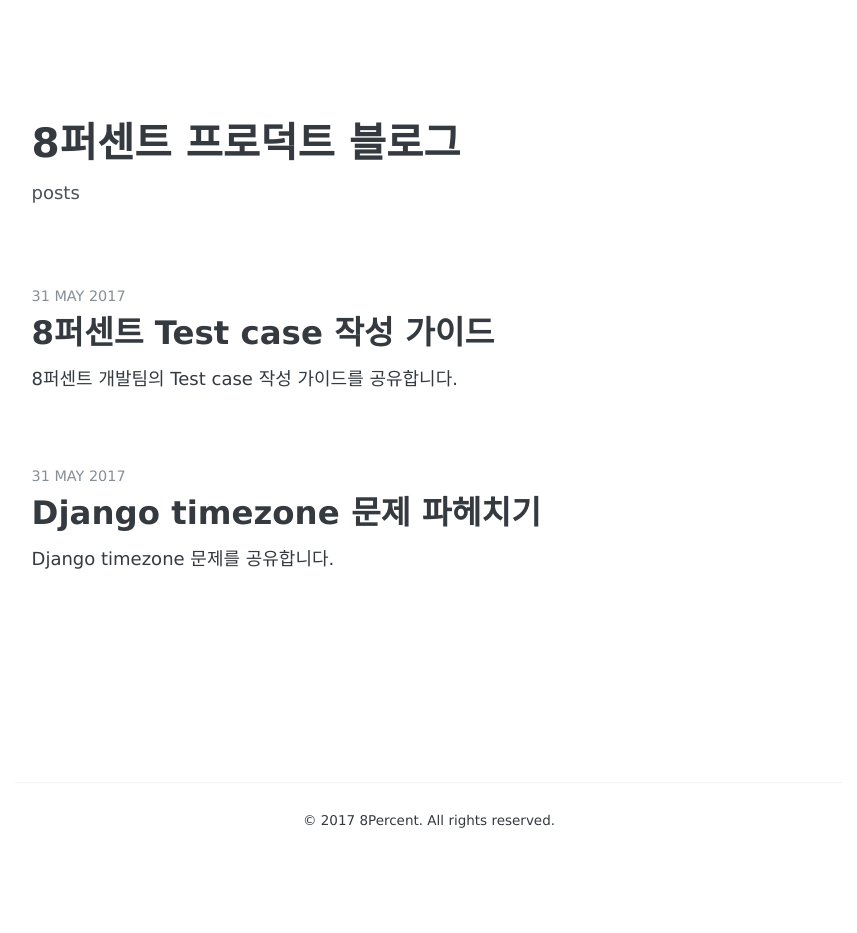
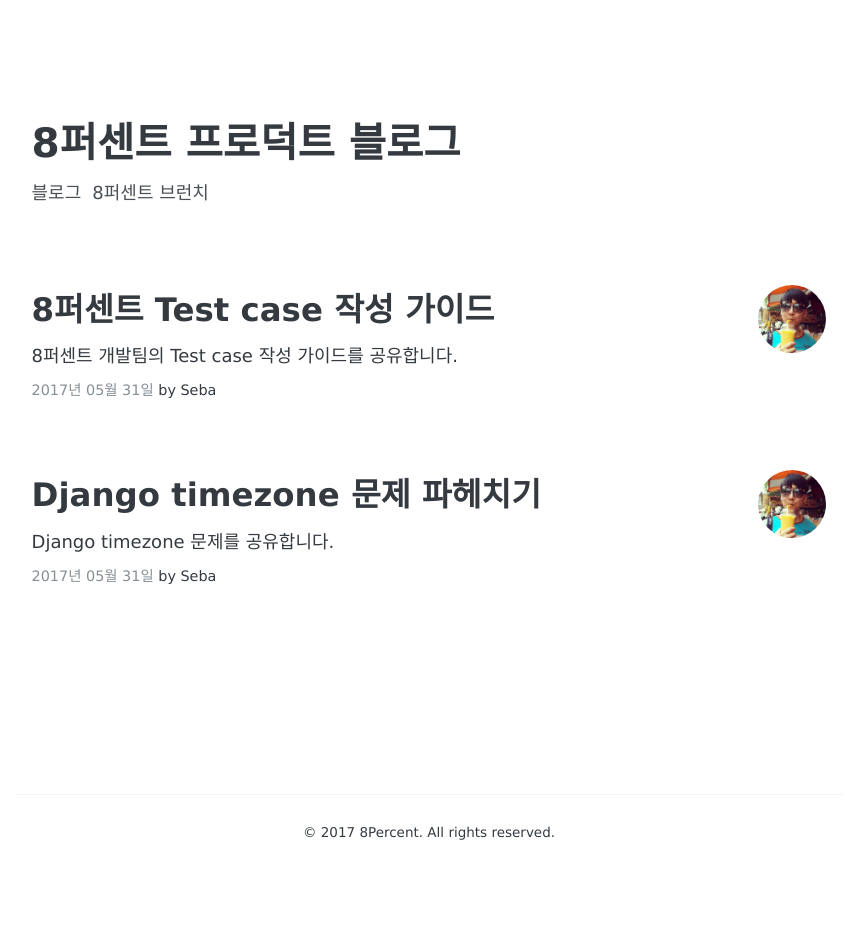
Before and after one commit to 8percent/8percent.github.io, a Jekyll site: the page built from index.html, in a window 1280 px wide. Shown: the whole page, without its empty margins (211-1068 px from the left). Built offline with Jekyll 4.4.1, drawn with Linux system fonts in a browser that asks for light colours; some web fonts are replaced; the list of posts is cut into pages by our own code.

Commit message:
FIX: 저자 정보 추가

```diff
--- a/_config.yml
+++ b/_config.yml
@@ -5,7 +5,13 @@
 # Basic
 name:               "8퍼센트 프로덕트 블로그"
 
-#author:
+authors:
+  leclipse:
+    name: leclipse
+    display_name: Lee Ho Sung
+  seba:
+    name: seba
+    display_name: Seba
 #  facebook:         your-id
 #  youtubeUser:      your-id
 #  youtubeChannel:   your-id
@@ -55,8 +61,10 @@
 
 # Navigation
 nav:
-  - name:           "Posts"
-    url:            "/archive"
+  - name:           "블로그"
+    url:            "/"
+  - name:           "8퍼센트 브런치"
+    url:            "https://brunch.co.kr/@8percent"
 #  - name:           "Github"
 #    url:            "https://github.com/8percent/8percent.github.io"
 
--- a/_layouts/post.html
+++ b/_layouts/post.html
@@ -1,6 +1,7 @@
 ---
 layout: default
 ---
+{% assign author = site.authors[page.author] %}
 <header>
   <div class="header-small">
     <a href="{{site.url}}{{site.baseurl}}">{{ site.name }}</a>
@@ -8,6 +9,9 @@
 </header>
 <div class="post">
   <div class="post-title">{{ page.title }}</div>
+  <p class="post-author">
+      by {{ author.display_name }}
+  </p>
   <span class="post-date">
     <time>{{ page.date | date_to_string }}</time>
   </span>
--- a/_sass/_site.scss
+++ b/_sass/_site.scss
@@ -118,6 +118,12 @@
     font-weight: 600;
   }
 
+  &-author {
+    margin-bottom: .5rem;
+    color: $oc-gray-8;
+    font-size: .75rem;
+  }
+
   &-date {
     margin-bottom: .5rem;
     color: $oc-gray-8;
@@ -196,6 +202,19 @@
       margin-bottom: .3rem;
       font-size : 1.8rem;
       font-weight: 600;
+    }
+
+    &-author {
+      margin-bottom: .3rem;
+      font-size : .8rem;
+    }
+
+    &-portrait {
+      width: 68px;
+      vertical-align: middle;
+      border-radius: 50%;
+      float: right;
+      margin-left: 56px;
     }
 
     &-date {
--- a/index.html
+++ b/index.html
@@ -24,14 +24,12 @@
 <!-- This loops through the paginated posts -->
 {% for post in paginator.posts %}
   <div class="list-post">
+    <img class="list-post-portrait" src="/images/profile/{{ site.authors[post.author].name }}.jpg">
     {% if post.link %}
     <a href="{{ post.link }}">
     {% else %}
     <a href="{{ post.url | prepend: site.baseurl }}">
     {% endif %}
-      <div class="list-post-date">
-        <time>{{ post.date | date_to_string }}</time>
-      </div>
       <div class="list-post-title">
         {{ post.title }}
       </div>
@@ -39,6 +37,12 @@
       <div class="list-post-desc">
         {{ post.description }}
       </div>
+      <span class="list-post-date">
+        <time>{{ post.date | date: "%Y년 %m월 %d일" }}</time>
+      </span>
+      <span class="list-post-author">
+        by {{ site.authors[post.author].display_name }}
+      </span>
       {% endif %}
     </a>
 
```
Also changed, not shown: _posts/2017-05-31-django-timezone-problem.md (+1 -0 lines), _posts/2017-05-31-test-guide.md (+1 -0 lines), images/profile/leclipse.jpg (added), images/profile/seba.jpg (added).
